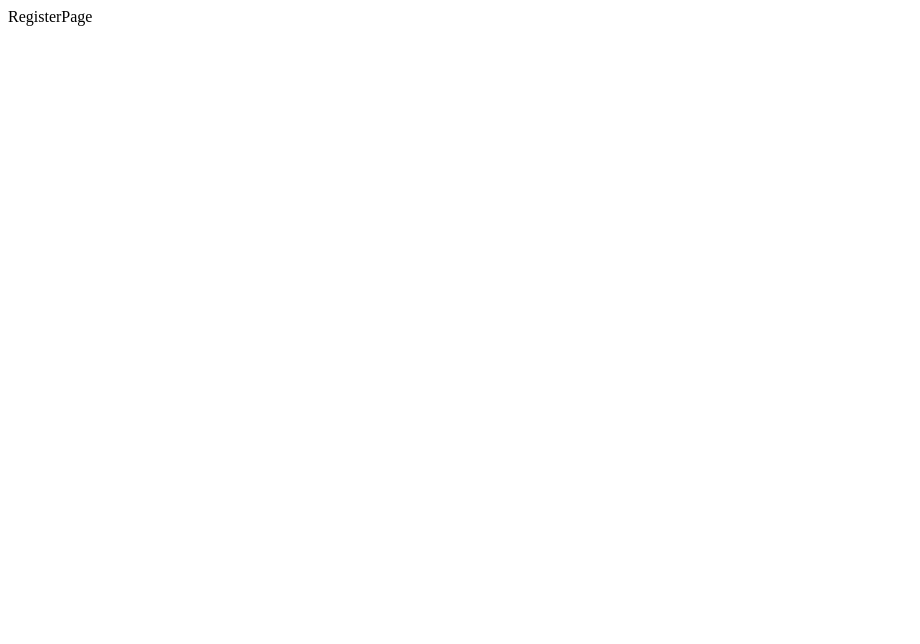
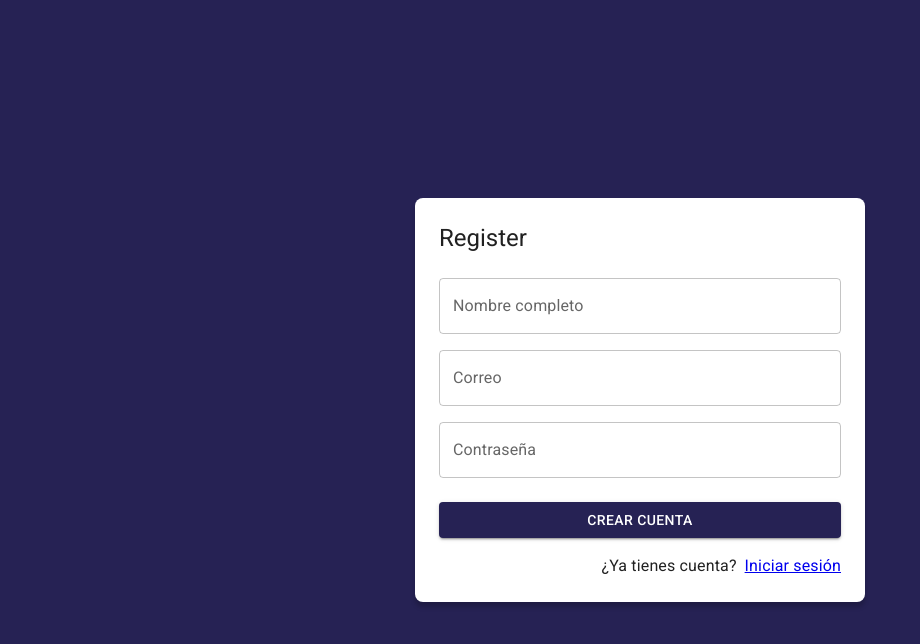
Before and after one commit to Zukhulento/journal-app, a React (Vite) app: page /auth/register in a window 1280 px wide. Shown: the top 644 px of the page, without its empty margins (0-920 px from the left). Built offline with nearby package versions, Linux system fonts and the light colour scheme.

Commit message:
Incluyengo layout y paginas de login y register

```diff
--- a/src/JournalApp.jsx
+++ b/src/JournalApp.jsx
@@ -1,5 +1,10 @@
 import { AppRouter } from "./router/AppRouter";
+import { AppTheme } from "./theme";
 
 export const JournalApp = () => {
-  return <AppRouter />;
+  return (
+    <AppTheme>
+      <AppRouter />
+    </AppTheme>
+  );
 };
--- /dev/null
+++ b/src/auth/layout/AuthLayouth.jsx
@@ -0,0 +1,32 @@
+import { Grid, Typography } from "@mui/material";
+import React from "react";
+
+export const AuthLayouth = ({ children, title = "" }) => {
+  return (
+    <Grid
+      container
+      spacing={0}
+      direction={"column"}
+      alignItems={"center"}
+      justifyContent={"center"}
+      sx={{ minHeight: "100vh", backgroundColor: "primary.main", padding: 4 }}
+    >
+      <Grid
+        item
+        className="box-shadow"
+        xs={3}
+        sx={{
+          backgroundColor: "white",
+          padding: 3,
+          borderRadius: 2,
+          width: { sm: 450 },
+        }}
+      >
+        <Typography variant="h5" sx={{ mb: 1 }}>
+          {title}
+        </Typography>
+        {children}
+      </Grid>
+    </Grid>
+  );
+};
--- a/src/auth/pages/LoginPage.jsx
+++ b/src/auth/pages/LoginPage.jsx
@@ -1,5 +1,50 @@
+import { Link as RouterLink } from "react-router-dom";
+import { Google } from "@mui/icons-material";
+import { Button, Grid, Link, TextField, Typography } from "@mui/material";
+import { AuthLayouth } from "../layout/AuthLayouth";
+
 export const LoginPage = () => {
   return (
-    <div>LoginPage</div>
-  )
-}
+    <AuthLayouth title="Login" >
+      <form>
+        <Grid container>
+          <Grid item xs={12} sx={{ mt: 2 }}>
+            <TextField
+              label="Correo"
+              type="email"
+              placeholder="correo@gmail.com"
+              fullWidth
+            />
+          </Grid>
+          <Grid item xs={12} sx={{ mt: 2 }}>
+            <TextField
+              label="Contraseña"
+              type="password"
+              placeholder="Contraseña"
+              fullWidth
+            />
+          </Grid>
+          <Grid container spacing={2} sx={{ mb: 2, mt: 1 }}>
+            <Grid item xs={12} sm={6}>
+              <Button variant="contained" fullWidth>
+                Login
+              </Button>
+            </Grid>
+            <Grid item xs={12} sm={6}>
+              <Button variant="contained" fullWidth>
+                <Google />
+                <Typography sx={{ ml: 1 }}>Google</Typography>
+              </Button>
+            </Grid>
+          </Grid>
+
+          <Grid container direction="row" justifyContent="end">
+            <Link component={RouterLink} color="inherit" to="/auth/register">
+              Crear una cuenta
+            </Link>
+          </Grid>
+        </Grid>
+      </form>
+    </AuthLayouth>
+  );
+};
--- a/src/auth/pages/RegisterPage.jsx
+++ b/src/auth/pages/RegisterPage.jsx
@@ -1,5 +1,53 @@
+import { Link as RouterLink } from "react-router-dom";
+import { Button, Grid, TextField, Typography } from "@mui/material";
+import { AuthLayouth } from "../layout/AuthLayouth";
+import { Link } from "react-router-dom";
+
 export const RegisterPage = () => {
   return (
-    <div>RegisterPage</div>
-  )
-}
+    <AuthLayouth title="Register">
+      <form>
+        <Grid container>
+          <Grid item xs={12} sx={{ mt: 2 }}>
+            <TextField
+              label="Nombre completo"
+              type="text"
+              placeholder="Tu nombre completo"
+              fullWidth
+            />
+          </Grid>
+          <Grid item xs={12} sx={{ mt: 2 }}>
+            <TextField
+              label="Correo"
+              type="email"
+              placeholder="correo@gmail.com"
+              fullWidth
+            />
+          </Grid>
+          <Grid item xs={12} sx={{ mt: 2 }}>
+            <TextField
+              label="Contraseña"
+              type="password"
+              placeholder="Contraseña"
+              fullWidth
+            />
+          </Grid>
+          <Grid container spacing={2} sx={{ mb: 2, mt: 1 }}>
+            <Grid item xs={12}>
+              <Button variant="contained" fullWidth>
+                Crear cuenta
+              </Button>
+            </Grid>
+          </Grid>
+
+          <Grid container direction="row" justifyContent="end">
+            <Typography sx={{ mr: 1 }}>¿Ya tienes cuenta?</Typography>
+            <Link component={RouterLink} color="inherit" to="/auth/login">
+              Iniciar sesión
+            </Link>
+          </Grid>
+        </Grid>
+      </form>
+    </AuthLayouth>
+  );
+};
--- a/src/journal/pages/JournalPage.jsx
+++ b/src/journal/pages/JournalPage.jsx
@@ -1,5 +1,7 @@
+import { Typography } from "@mui/material"
+
 export const JournalPage  = () => {
   return (
-    <div>JournalPage</div>
+    <Typography variant="h1">JournalPage</Typography>
   )
 }
--- a/src/styles.css
+++ b/src/styles.css
@@ -0,0 +1,3 @@
+.box-shadow {
+  box-shadow: 0px 5px 5px rgba(0, 0, 0, 0.2);
+}
--- /dev/null
+++ b/src/theme/AppTheme.jsx
@@ -0,0 +1,13 @@
+import { ThemeProvider } from "@emotion/react";
+import { CssBaseline } from "@mui/material";
+import { purpleTheme } from "./purpleTheme";
+
+export const AppTheme = ({ children }) => {
+  //* El theme viene de purpleTheme que se creó en este directorio
+  return (
+    <ThemeProvider theme={purpleTheme}>
+      <CssBaseline />
+      {children}
+    </ThemeProvider>
+  );
+};
--- /dev/null
+++ b/src/theme/index.js
@@ -0,0 +1,2 @@
+export * from "./AppTheme";
+export * from "./purpleTheme";
--- /dev/null
+++ b/src/theme/purpleTheme.js
@@ -0,0 +1,16 @@
+import { createTheme } from "@mui/material";
+import { red } from "@mui/material/colors";
+
+export const purpleTheme = createTheme({
+    palette: {
+        primary: {
+            main: "#262254",
+        },
+        secondary: {
+            main: "#543884",
+        },
+        error: {
+            main: red.A400,
+        }
+    },
+})
```
